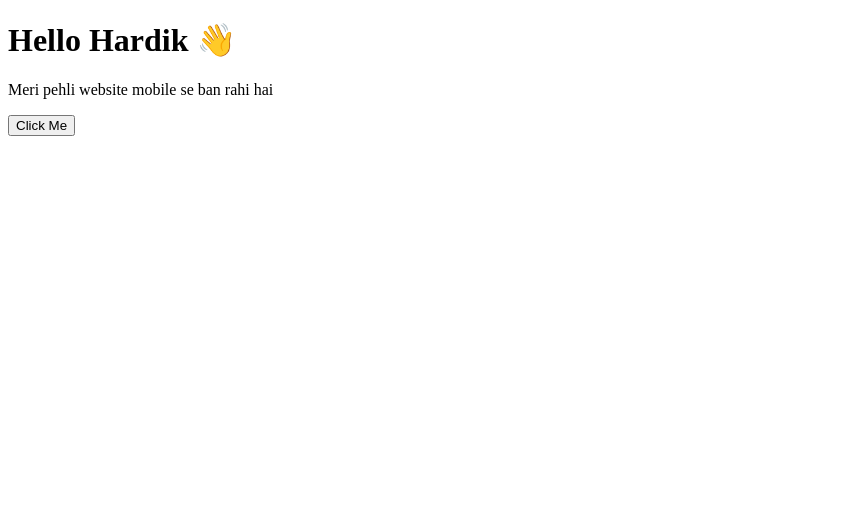
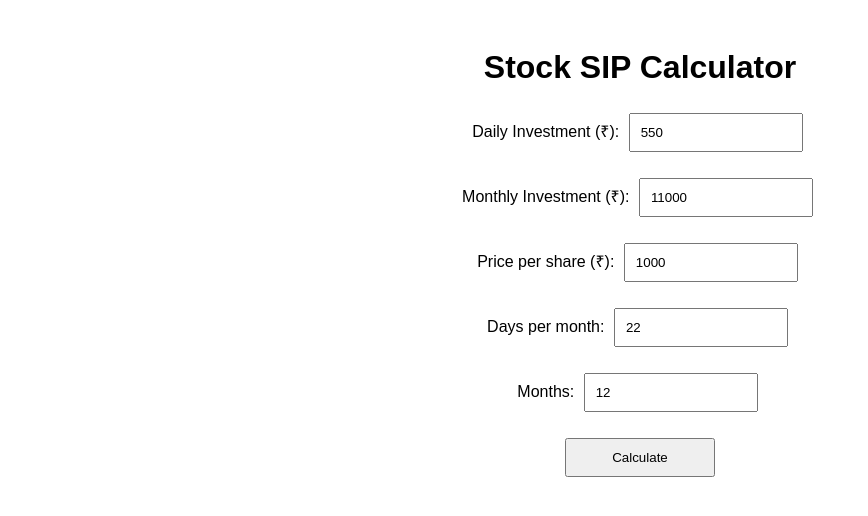
Before and after one commit to bavaliyakajal1999-gif/daily-vs-monthly-sip, a plain HTML site: page index.html in a window 1280 px wide. Shown: the whole page, without its empty margins (0-868 px from the left). Drawn offline with Linux system fonts and the light colour scheme.

Commit message:
Update index.html

```diff
--- a/index.html
+++ b/index.html
@@ -1,15 +1,53 @@
 <!DOCTYPE html>
 <html>
 <head>
-  <title>My Website</title>
+  <title>Stock SIP Calculator</title>
+  <style>
+    body { font-family: Arial; text-align:center; padding:20px; }
+    input, button { padding:10px; margin:5px; width:150px; }
+    #result { margin-top:20px; font-size:18px; font-weight:bold; }
+  </style>
 </head>
 <body>
 
-<h1>Hello Hardik 👋</h1>
-<p>Meri pehli website mobile se ban rahi hai</p>
+<h1>Stock SIP Calculator</h1>
 
-<button onclick="hello()">Click Me</button>
+<p>Daily Investment (₹): <input type="number" id="daily" value="550"></p>
+<p>Monthly Investment (₹): <input type="number" id="monthly" value="11000"></p>
+<p>Price per share (₹): <input type="number" id="price" value="1000"></p>
+<p>Days per month: <input type="number" id="days" value="22"></p>
+<p>Months: <input type="number" id="months" value="12"></p>
 
-<script src="script.js"></script>
+<button onclick="calculate()">Calculate</button>
+
+<div id="result"></div>
+
+<script>
+function calculate() {
+  let daily = parseFloat(document.getElementById("daily").value);
+  let monthly = parseFloat(document.getElementById("monthly").value);
+  let price = parseFloat(document.getElementById("price").value);
+  let days = parseFloat(document.getElementById("days").value);
+  let months = parseFloat(document.getElementById("months").value);
+
+  // Daily shares = daily investment * total days / price
+  let totalDays = days * months;
+  let dailyShares = (daily * totalDays) / price;
+  let dailyValue = dailyShares * price;
+
+  // Monthly shares = monthly investment * months / price
+  let monthlyShares = (monthly * months) / price;
+  let monthlyValue = monthlyShares * price;
+
+  let better = dailyValue > monthlyValue ? "Daily investment is better" : "Monthly investment is better";
+
+  document.getElementById("result").innerHTML = `
+    Daily Shares: ${dailyShares.toFixed(2)}, Value: ₹${dailyValue.toFixed(2)}<br>
+    Monthly Shares: ${monthlyShares.toFixed(2)}, Value: ₹${monthlyValue.toFixed(2)}<br>
+    <b>${better}</b>
+  `;
+}
+</script>
+
 </body>
 </html>
```
